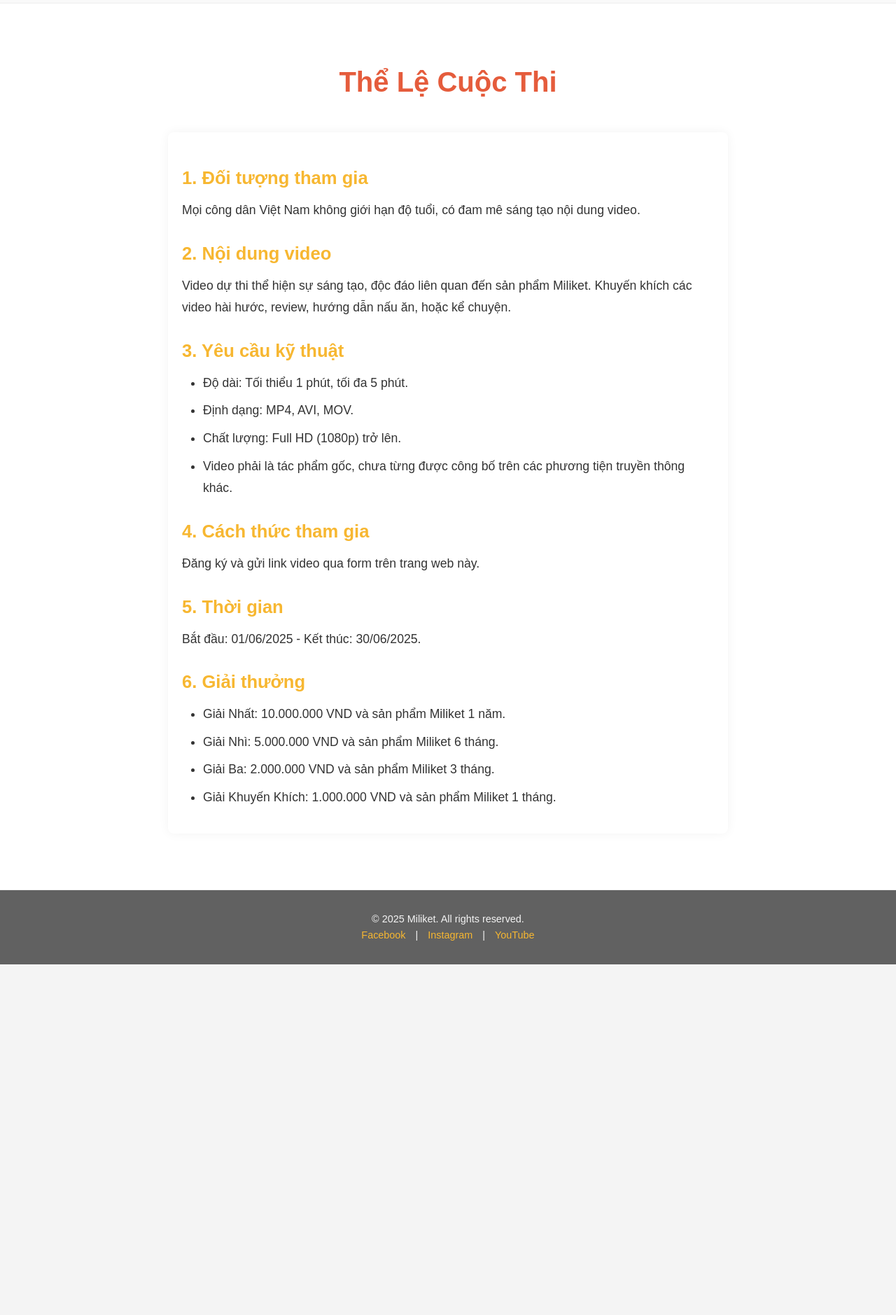
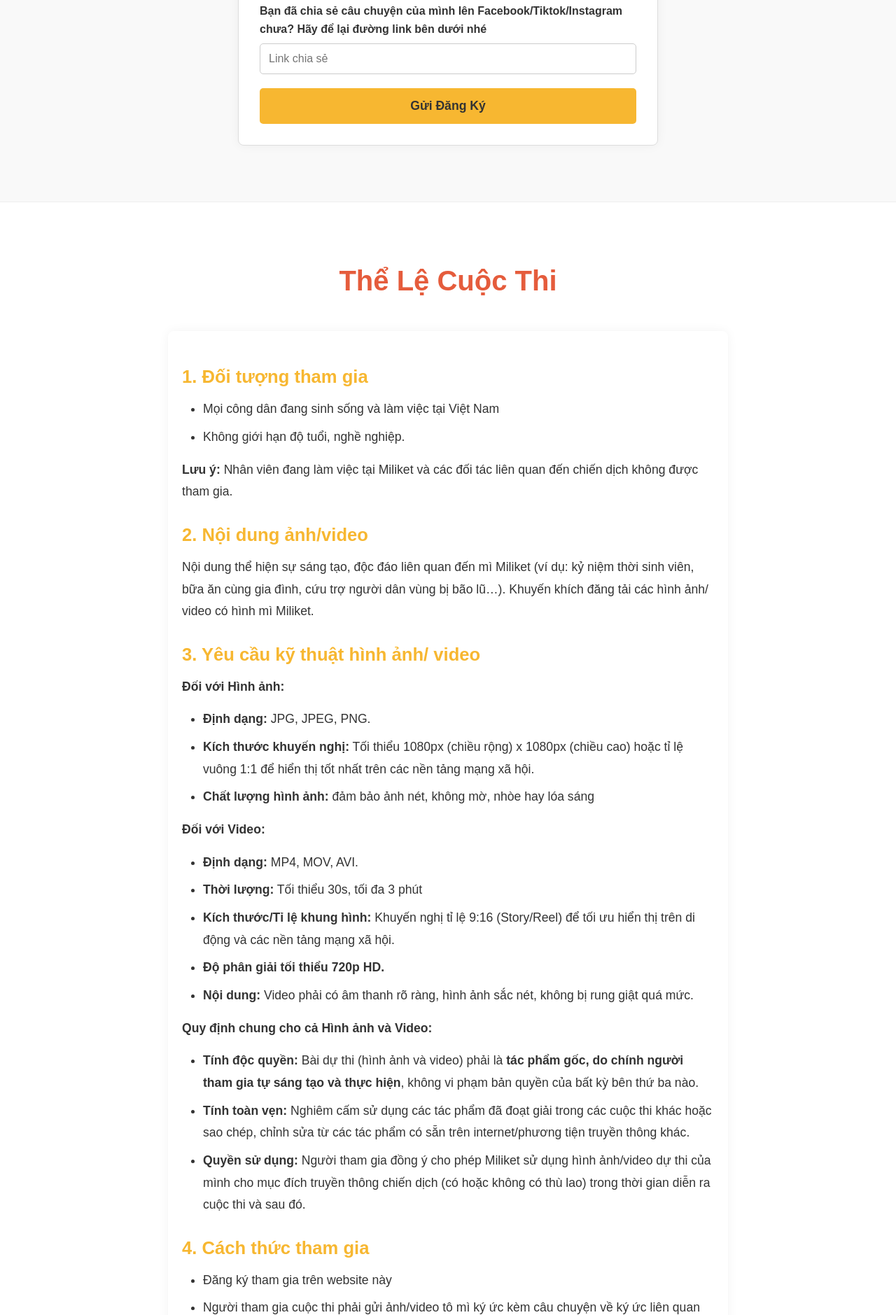
Before and after one commit to nhuwizart/miliket, a plain HTML site: page index.html in a window 1280 px wide. Shown: the part 1605-3484 px from the top of the page at 70% size. Before the commit the page ends 2983 px from the top, so only its background shows below. Drawn offline with Linux system fonts and the light colour scheme.

Commit message:
index.html

```diff
--- a/index.html
+++ b/index.html
@@ -3,9 +3,9 @@
 <head>
     <meta charset="UTF-8">
     <meta name="viewport" content="width=device-width, initial-scale=1.0">
-    <title>Cuộc Thi Video Miliket</title>
+    <title>Cuộc Thi Ảnh/Video Miliket</title>
     <link rel="stylesheet" href="./assets/style.css">
-    <link rel="icon" href="favicon.ico" type="image/x-icon">
+    <link rel="icon" href="./assets/img/366.png" type="image/x-icon">
     <script src="https://rawgit.com/schmich/instascan-builds/master/instascan.min.js"></script>
 </head>
 <body>
@@ -17,7 +17,7 @@
             <nav class="nav">
                 <ul>
                   <!-- <li><a href="https://comifood.com/" target="_blank">Về chúng tôi</a></li> -->
-                    <li><a href="https://comifood.com/">Về chúng tôi</a></li>
+                    <li><a target="_blank" href="https://comifood.com/ve-chung-toi">Về chúng tôi</a></li>
 
                   <li><a href="#register">Đăng ký dự thi</a></li>
                     <li><a href="#about">Thể lệ</a></li>
@@ -39,7 +39,7 @@
      <div id="mobile-nav-overlay" class="mobile-menu-overlay">
         <span class="close-overlay-btn">×</span>
         <ul class="mobile-nav-links">
-                  <li><a href="https://comifood.com/">Về chúng tôi</a></li>
+                  <li><a target="_blank" href="https://comifood.com/ve-chung-toi">Về chúng tôi</a></li>
 
           <li><a href="#register">Đăng ký dự thi</a></li>
             <li><a href="#about">Thể lệ</a></li>
@@ -61,7 +61,7 @@
     <section id="register" class="section register-section">
         <div class="container">
             <h2>Đăng Ký Dự Thi</h2>
-            <p style="margin-bottom: 1rem;">Điền thông tin của bạn để đăng ký tham gia cuộc thi.</p>
+            <p style="margin-bottom: 1rem; text-align: center !important;">Điền thông tin của bạn để đăng ký tham gia cuộc thi.</p>
             <form id="registration-form" class="registration-form">
                 <div class="form-group">
                     <label for="fullName">Họ và Tên:</label>
@@ -76,9 +76,18 @@
                     <input type="tel" id="phone" name="phone" required>
                 </div>
                 <div class="form-group">
-                    <label for="videoLink">Link Video (YouTube/Google Drive):</label>
+                    <label for="videoLink">Link Ảnh/Video (YouTube/Google Drive):</label>
                     <input type="url" id="videoLink" name="videoLink" placeholder="e.g., http://youtube.com/link-video-cua-ban" required>
                 </div>
+                <div class="form-group">
+                    <label for="share">Hãy chia sẻ ký ức của bạn về mì Miliket</label>
+                    <textarea name="share" id="share" style="width: 100%; height: 100px"></textarea>
+                </div>
+                <div class="form-group">
+                    <label for="videoLink">Bạn đã chia sẻ câu chuyện của mình lên Facebook/Tiktok/Instagram chưa? Hãy để lại đường link bên dưới nhé</label>
+                    <input type="url" id="socialLink" name="videoLink" placeholder="Link chia sẻ" required>
+                </div>
+
                 <button type="submit" class="btn-primary">Gửi Đăng Ký</button>
             </form>
             <div id="form-message" class="form-message"></div>
@@ -106,31 +115,58 @@
             <h2>Thể Lệ Cuộc Thi</h2>
             <div class="rules-content">
                 <h3>1. Đối tượng tham gia</h3>
-                <p>Mọi công dân Việt Nam không giới hạn độ tuổi, có đam mê sáng tạo nội dung video.</p>
+                <ul>
+                    <li>Mọi công dân đang sinh sống và làm việc tại Việt Nam </li>
+                    <li>Không giới hạn độ tuổi, nghề nghiệp.</li>
+                </ul>
+                    <p><strong>Lưu ý: </strong>Nhân viên đang làm việc tại Miliket và các đối tác liên quan đến chiến dịch không được tham gia.</p>
 
-                <h3>2. Nội dung video</h3>
-                <p>Video dự thi thể hiện sự sáng tạo, độc đáo liên quan đến sản phẩm Miliket. Khuyến khích các video hài hước, review, hướng dẫn nấu ăn, hoặc kể chuyện.</p>
 
-                <h3>3. Yêu cầu kỹ thuật</h3>
+
+                <h3>2. Nội dung ảnh/video</h3>
+                <p>Nội dung thể hiện sự sáng tạo, độc đáo liên quan đến mì Miliket (ví dụ: kỷ niệm thời sinh viên, bữa ăn cùng gia đình, cứu trợ người dân vùng bị bão lũ…). Khuyến khích đăng tải các hình ảnh/ video có hình mì Miliket.</p>
+
+                <h3>3. Yêu cầu kỹ thuật hình ảnh/ video</h3>
+                <p><strong>Đối với Hình ảnh:</strong></p>
                 <ul>
-                    <li>Độ dài: Tối thiểu 1 phút, tối đa 5 phút.</li>
-                    <li>Định dạng: MP4, AVI, MOV.</li>
-                    <li>Chất lượng: Full HD (1080p) trở lên.</li>
-                    <li>Video phải là tác phẩm gốc, chưa từng được công bố trên các phương tiện truyền thông khác.</li>
+                    <li><strong>Định dạng:</strong> JPG, JPEG, PNG.</li>
+                    <li><strong>Kích thước khuyến nghị:</strong> Tối thiểu 1080px (chiều rộng) x 1080px (chiều cao) hoặc tỉ lệ vuông 1:1 để hiển thị tốt nhất trên các nền tảng mạng xã hội.</li>
+                    <li><strong>Chất lượng hình ảnh:</strong> đảm bảo ảnh nét, không mờ, nhòe hay lóa sáng</li>
+                </ul>
+
+                <p><strong>Đối với Video:</strong></p>
+                <ul>
+                    <li><strong>Định dạng:</strong> MP4, MOV, AVI.</li>
+                    <li><strong>Thời lượng:</strong> Tối thiểu 30s, tối đa 3 phút</li>
+                    <li><strong>Kích thước/Tỉ lệ khung hình:</strong> Khuyến nghị tỉ lệ 9:16 (Story/Reel) để tối ưu hiển thị trên di động và các nền tảng mạng xã hội.</li>
+                    <li><strong>Độ phân giải tối thiểu 720p HD.</strong></li>
+                    <li><strong>Nội dung: </strong>Video phải có âm thanh rõ ràng, hình ảnh sắc nét, không bị rung giật quá mức.</li>
+                </ul>
+                <p><strong>Quy định chung cho cả Hình ảnh và Video:</strong></p>
+                <ul>
+                    <li><strong>Tính độc quyền:</strong> Bài dự thi (hình ảnh và video) phải là <strong> tác phẩm gốc, do chính người tham gia tự sáng tạo và thực hiện</strong>, không vi phạm bản quyền của bất kỳ bên thứ ba nào.</li>
+                    <li><strong>Tính toàn vẹn:</strong> Nghiêm cấm sử dụng các tác phẩm đã đoạt giải trong các cuộc thi khác hoặc sao chép, chỉnh sửa từ các tác phẩm có sẵn trên internet/phương tiện truyền thông khác.</li>
+                    <li><strong>Quyền sử dụng:</strong> Người tham gia đồng ý cho phép Miliket sử dụng hình ảnh/video dự thi của mình cho mục đích truyền thông chiến dịch (có hoặc không có thù lao) trong thời gian diễn ra cuộc thi và sau đó.</li>
                 </ul>
 
                 <h3>4. Cách thức tham gia</h3>
-                <p>Đăng ký và gửi link video qua form trên trang web này.</p>
+
+                <ul>
+                    <li>Đăng ký tham gia trên website này</li>
+                    <li>Người tham gia cuộc thi phải gửi ảnh/video tô mì ký ức kèm câu chuyện về ký ức liên quan đến mì Miliket (ví dụ: kỷ niệm thời sinh viên, bữa ăn cùng gia đình, cứu trợ người dân vùng bị bão lũ…). Bên cạnh đó, chia sẻ câu chuyện ấy lên nền tảng mạng xã hội bao gồm: Facebook/Tiktok/Instagram kèm hashtag <strong>#CuocThiHuongViKyUc #Miliket</strong> và sau đó đính kèm link trong phần đăng ký</li>
+                    <li>Thực hiện đủ các yêu cầu trên là đăng ký tham gia thành công</li>
+                </ul>
 
                 <h3>5. Thời gian</h3>
-                <p>Bắt đầu: 01/06/2025 - Kết thúc: 30/06/2025.</p>
+                <p>Bắt đầu: 11/08/2025 - Kết thúc: 24/08/2025</p>
 
-                <h3>6. Giải thưởng</h3>
+                <h3>6. Giải thưởng cuộc thi</h3>
                 <ul>
-                    <li>Giải Nhất: 10.000.000 VND và sản phẩm Miliket 1 năm.</li>
-                    <li>Giải Nhì: 5.000.000 VND và sản phẩm Miliket 6 tháng.</li>
-                    <li>Giải Ba: 2.000.000 VND và sản phẩm Miliket 3 tháng.</li>
-                    <li>Giải Khuyến Khích: 1.000.000 VND và sản phẩm Miliket 1 tháng.</li>
+                    <li><strong>Giải nhất:</strong> Được in lên bao bì Miliket phiên bản giới hạn trong thời gian 1 tháng + 10 triệu VNĐ tiền mặt. Người thắng giải còn trở thành “gương mặt lan tỏa yêu thương” – đại diện cho hành trình ký ức và chia sẻ. <br>
+                    <i>Miliket sẽ thay mặt người thắng giải gửi những phần quà thiện nguyện mang bao bì đặc biệt đó đến các mái ấm, vùng khó khăn, như một cách biến ký ức cá nhân thành hành động ý nghĩa cho cộng đồng.</i>
+                    </li>
+                    <li><strong>Giải nhì:</strong> Bộ quà tặng Miliket (50 gói mì + túi tote thời trang) + 5 triệu VNĐ tiền mặt</li>
+                    <li><strong>Giải ba:</strong> Bộ quà tặng Miliket + 1 triệu VNĐ tiền mặt</li>
                 </ul>
             </div>
         </div>
```
